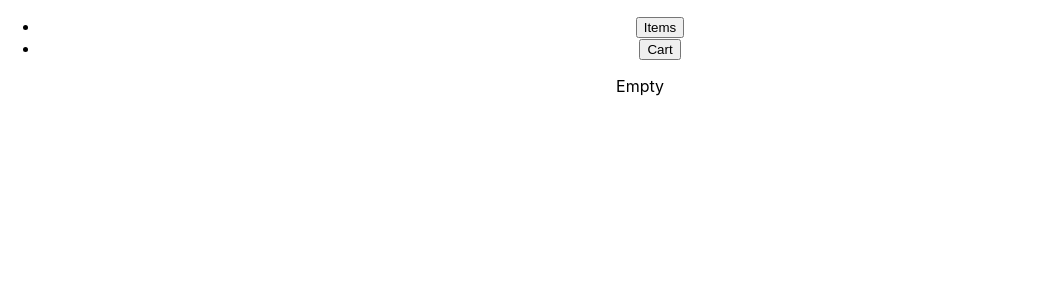
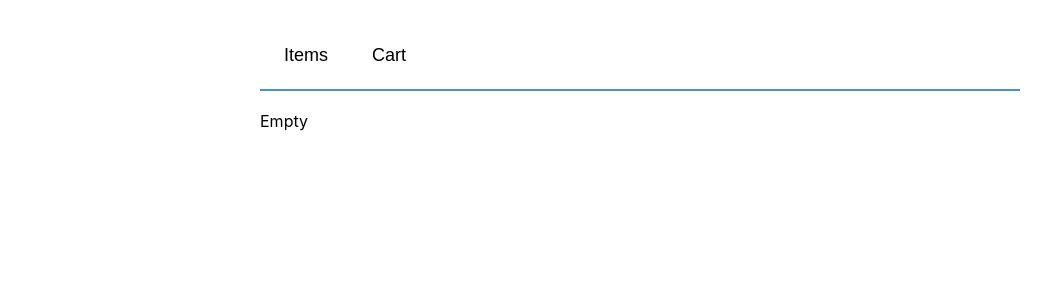
Before and after one commit to Schhiavo/Mini-E-commerce-React, a React (Create React App) app: page / in a window 1280 px wide. Shown: the top 300 px of the page, without its empty margins (0-1060 px from the left). Built offline with nearby package versions, Linux system fonts and the light colour scheme.

Commit message:
Estilizando minha barra de navegação

```diff
--- a/src/App.css
+++ b/src/App.css
@@ -1,38 +1,42 @@
-.App {
-  text-align: center;
+.App{
+  max-width:800px; /* largura maxima */
+
+  margin: 0 auto; /* margem 0 esq/dir e auto em cima/baixo */
 }
 
-.App-logo {
-  height: 40vmin;
-  pointer-events: none;
+.App-nav{
+  margin: 20px; /* Margem em todos os lados */
+
+  padding: 18px; /* Distanciando elementos */
+
+  border-bottom: 2px solid #508fca; /* borda de baixo sólida e azul */
 }
 
-@media (prefers-reduced-motion: no-preference) {
-  .App-logo {
-    animation: App-logo-spin infinite 20s linear;
-  }
+.App-nav ul{
+  padding: 0px;
+  margin: 0px;
+}
+.App-nav button{
+  font-size: 18px; /* tamanho da fonte */
+
+  background: transparent; /* fundo transparente */
+
+  border: none; /* sem borda */
+
+  cursor: pointer; /* o cursor do mouse muda ao contato */
+}
+.App-nav-item{
+  list-style: none; /* retira as bolinhas da lista */
+
+  display: inline-block; /* coloca os itens á direita um do outro */
+
+  margin-right: 32px; /* define uma margem entre os itens */
+
+  font-size: 24px;
+
+  border-bottom: 4px solid transparent; /* define uma borda transparente abaixo deles */
 }
 
-.App-header {
-  background-color: #282c34;
-  min-height: 100vh;
-  display: flex;
-  flex-direction: column;
-  align-items: center;
-  justify-content: center;
-  font-size: calc(10px + 2vmin);
-  color: white;
+.App-content{
+  margin: 0px 20px;
 }
-
-.App-link {
-  color: #61dafb;
-}
-
-@keyframes App-logo-spin {
-  from {
-    transform: rotate(0deg);
-  }
-  to {
-    transform: rotate(360deg);
-  }
-}
--- a/src/App.js
+++ b/src/App.js
@@ -1,5 +1,5 @@
 import React from 'react'
-import Nav from './Nav'
+import Nav from './Nav' // importando função Nav de Nav.js
 import './App.css' //importando a folha de estilo
 
 const App = () => {
```
